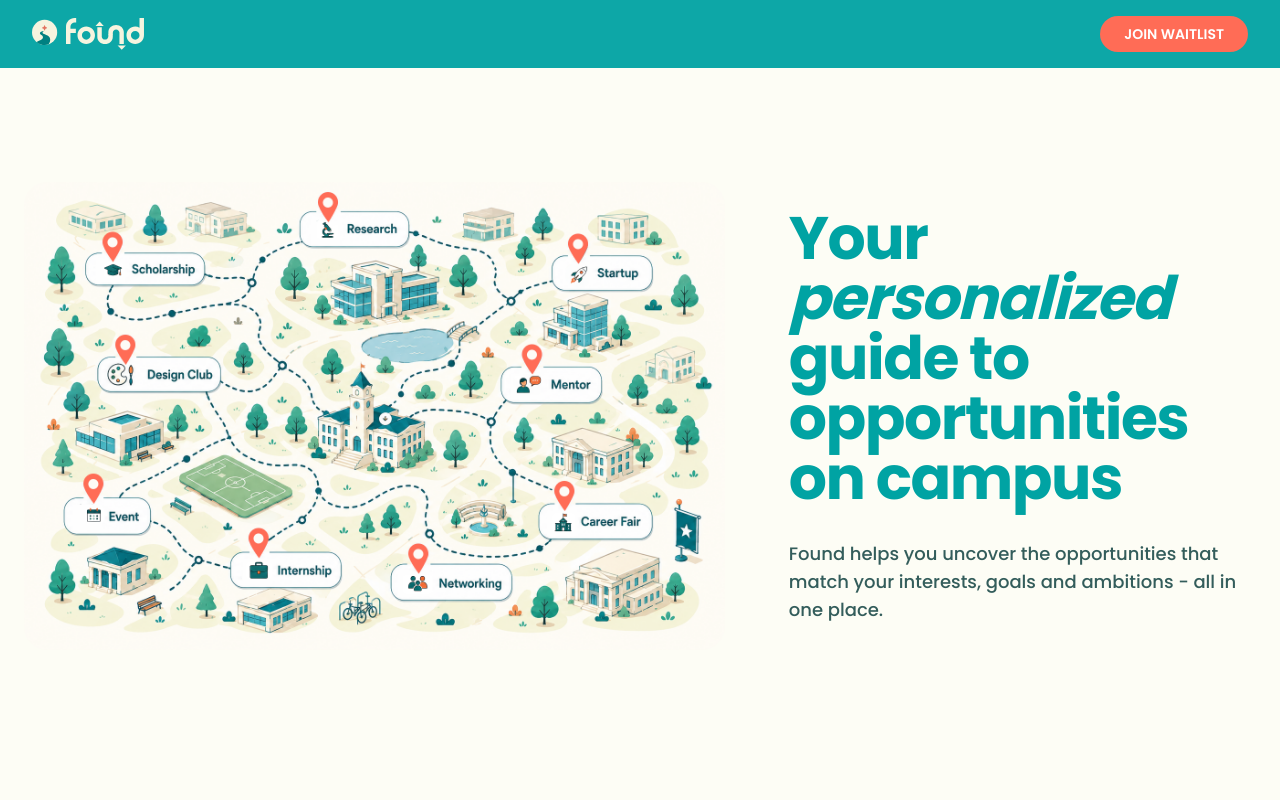
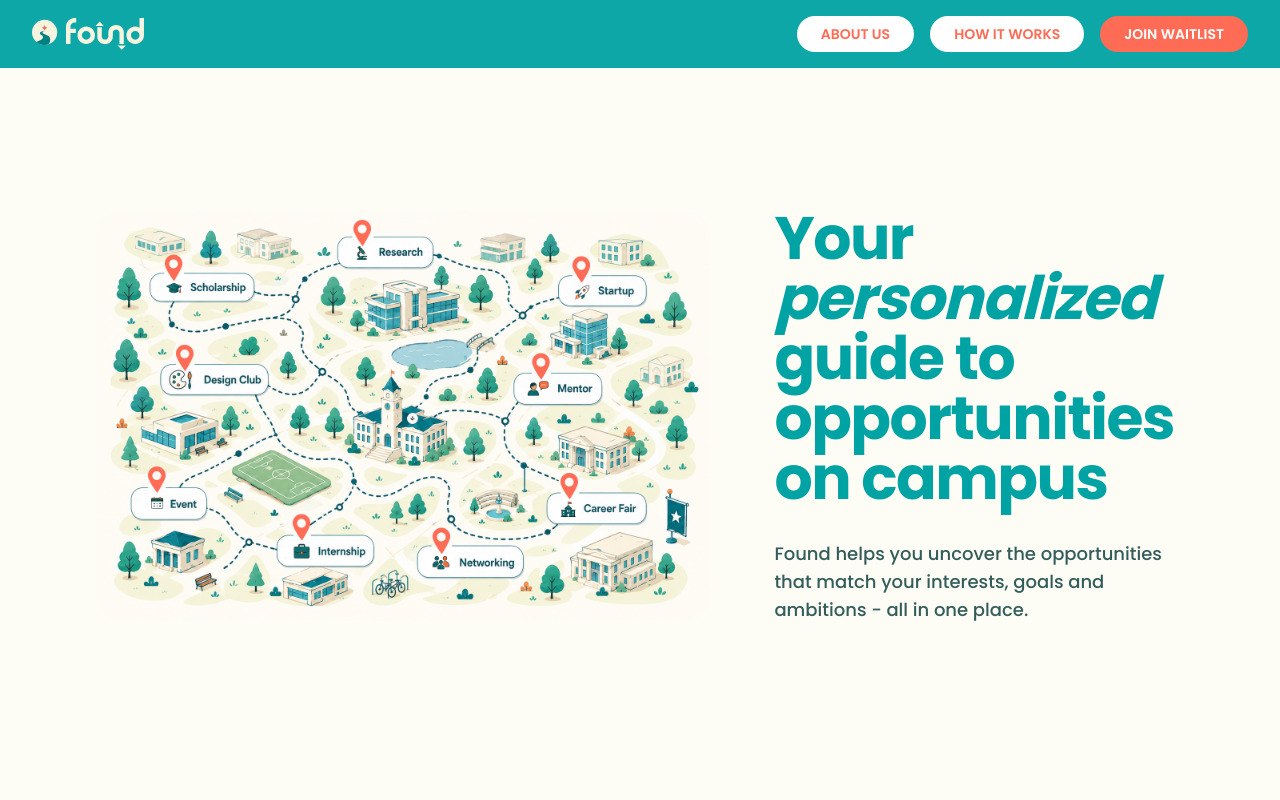
Before and after one commit to found0000/found, a React (Vite) app: page / in a window 1280 px wide. Shown: the top 800 px of the page. Built offline with nearby package versions, Linux system fonts and the light colour scheme.

Commit message:
final changes

```diff
--- a/index.html
+++ b/index.html
@@ -4,7 +4,7 @@
     <meta charset="UTF-8" />
     <link rel="icon" type="image/svg+xml" href="/favicon.svg" />
     <meta name="viewport" content="width=device-width, initial-scale=1.0" />
-    <title>found</title>
+    <title>Found</title>
   </head>
   <body>
     <div id="root"></div>
--- a/src/components/About.jsx
+++ b/src/components/About.jsx
@@ -3,7 +3,7 @@ import aboutTree from '../assets/about-tree.png';
 
 const About = () => {
   return (
-    <section className="w-full bg-cream pt-16 md:pt-24 pb-24 md:pb-36 px-6">
+    <section id="about" className="w-full bg-cream pt-16 md:pt-24 pb-24 md:pb-36 px-6">
       <div className="max-w-6xl mx-auto flex flex-col lg:flex-row items-center justify-center gap-12 lg:gap-24">
 
         {/* Left Side: Illustration */}
@@ -24,7 +24,7 @@ const About = () => {
             <h2 className="text-2xl lg:text-4xl font-semibold tracking-[0.1em]">WHAT IS FOUND ?</h2>
           </div>
           <p className="text-sm md:text-base lg:text-xl font-regular leading-relaxed max-w-[320px] md:max-w-[470px] text-dark-teal/80 text-left">
-            We believe the best opportunities on your campus shouldn't be hidden. That’s why we’re building a better way to discover campus-specific opportunities, and navigate college with confidence.
+            We believe the best opportunities on your campus shouldn't be hidden. Found brings your campus's opportunities together in one place—personalized to your interests and goals, so you never miss the opportunities that matter most.
           </p>
         </div>
 
--- a/src/components/FAQ.jsx
+++ b/src/components/FAQ.jsx
@@ -4,8 +4,8 @@ const FAQ = () => {
   const [openIndex, setOpenIndex] = useState(-1); // All closed by default
 
   const faqs = [
-    { question: "What exactly is this?", answer: "We're building a platform to help students discover opportunities, explore career pathways and connect with other students who can help them reach their goals." },
-    { question: "What kind of opportunities are available?", answer: "Things like internships, research positions, scholarships, fellowships, campus organizations, competitions, events would be recommended based on your profile." },
+    { question: "What exactly is this?", answer: "Found is a platform that helps students discover opportunities on their campus, explore the paths others have taken to reach similar goals, and learn from students who've already been there." },
+    { question: "What kind of opportunities are available?", answer: "Found recommends opportunities on your campus relevant to your interests and goals, including research positions, scholarships, fellowships, campus organizations, competitions, leadership programs, internships and events." },
     { question: "How is this different from LinkedIn or Handshake?", answer: "LinkedIn helps you build a professional attire. Handshake helps you find jobs. We're focused on helping students navigate college by discovering opportunities, pathways and people relevant to their goals." },
     { question: "Is this only for Penn State Students?", answer: "We're starting by learning from and building for Penn State Students, but our vision extends beyond a single campus." },
     { question: "How much does it cost?", answer: "The early version is completely free for students." },
--- a/src/components/Hero.jsx
+++ b/src/components/Hero.jsx
@@ -9,7 +9,7 @@ const Hero = () => {
   return (
     <section className="relative w-full min-h-screen bg-cream flex items-center justify-center overflow-hidden pt-28 pb-20">
 
-      <div className="w-full max-w-[90rem] mx-auto px-6 flex flex-col-reverse md:flex-row items-center justify-between gap-12 md:gap-16 z-10">
+      <div className="w-full max-w-[90rem] mx-auto px-8 md:px-16 lg:px-24 flex flex-col-reverse md:flex-row items-center justify-between gap-12 md:gap-16 z-10">
 
         {/* Left Column: Map & Button */}
         <div className="w-full md:w-[55%] lg:w-[60%] relative flex justify-center items-center">
--- a/src/components/HowItWorks.jsx
+++ b/src/components/HowItWorks.jsx
@@ -12,7 +12,7 @@ const HowItWorks = () => {
   ];
 
   return (
-    <section className="w-full bg-cream pt-16 pb-16 md:pt-32 md:pb-24 px-6 overflow-hidden">
+    <section id="how-it-works" className="w-full bg-cream pt-16 pb-16 md:pt-32 md:pb-24 px-6 overflow-hidden">
       <div className="max-w-7xl mx-auto">
 
         <h2 className="text-3xl md:text-5xl font-bold text-center text-dark-teal mb-10 md:mb-20 tracking-wider">
--- a/src/components/Navbar.jsx
+++ b/src/components/Navbar.jsx
@@ -1,9 +1,17 @@
-import React from 'react';
+import React, { useState } from 'react';
 import logo from '../assets/logo.svg';
 
 const Navbar = () => {
+  const [isMobileMenuOpen, setIsMobileMenuOpen] = useState(false);
+
+  const handleScroll = (id) => {
+    document.getElementById(id)?.scrollIntoView({ behavior: 'smooth' });
+    setIsMobileMenuOpen(false);
+  };
+
   return (
-    <nav className="fixed top-0 left-0 w-full z-50 px-8 py-4 flex justify-between items-center bg-primary-teal bg-opacity-95 backdrop-blur-sm">
+    <nav className="fixed top-0 left-0 w-full z-50 px-6 md:px-8 py-4 bg-primary-teal bg-opacity-95 backdrop-blur-sm">
+      <div className="flex justify-between items-center w-full relative">
         <div className="flex items-center">
           {/* We use an img tag with the SVG imported. Fallback text if missing */}
           <img
@@ -18,12 +26,68 @@ const Navbar = () => {
           <span className="hidden text-white font-bold text-xl">found</span>
         </div>
 
+        {/* Desktop Buttons */}
+        <div className="hidden md:flex items-center gap-4">
           <button
-        className="bg-accent-coral text-white px-6 py-2 rounded-full font-semibold text-sm hover:bg-cream transition-colors"
-        onClick={() => document.getElementById('waitlist-form')?.scrollIntoView({ behavior: 'smooth' })}
+            className="bg-white text-accent-coral px-6 py-2 rounded-full font-semibold text-sm hover:bg-cream transition-colors"
+            onClick={() => handleScroll('about')}
+          >
+            ABOUT US
+          </button>
+          <button
+            className="bg-white text-accent-coral px-6 py-2 rounded-full font-semibold text-sm hover:bg-cream transition-colors"
+            onClick={() => handleScroll('how-it-works')}
+          >
+            HOW IT WORKS
+          </button>
+          <button
+            className="bg-accent-coral text-white px-6 py-2 rounded-full font-semibold text-sm hover:bg-white hover:text-accent-coral transition-colors"
+            onClick={() => handleScroll('waitlist-form')}
           >
             JOIN WAITLIST
           </button>
+        </div>
+
+        {/* Mobile Toggle & CTA */}
+        <div className="flex md:hidden items-center gap-3">
+          <button
+            className="bg-accent-coral text-white px-4 py-2 rounded-full font-semibold text-xs hover:bg-white hover:text-accent-coral transition-colors"
+            onClick={() => handleScroll('waitlist-form')}
+          >
+            JOIN WAITLIST
+          </button>
+          <button
+            className="text-white p-1 focus:outline-none"
+            onClick={() => setIsMobileMenuOpen(!isMobileMenuOpen)}
+          >
+            <svg className="w-7 h-7" fill="none" stroke="currentColor" viewBox="0 0 24 24">
+              {isMobileMenuOpen ? (
+                <path strokeLinecap="round" strokeLinejoin="round" strokeWidth={2} d="M6 18L18 6M6 6l12 12" />
+              ) : (
+                <path strokeLinecap="round" strokeLinejoin="round" strokeWidth={2} d="M4 6h16M4 12h16M4 18h16" />
+              )}
+            </svg>
+          </button>
+        </div>
+      </div>
+
+      {/* Mobile Dropdown Menu */}
+      {isMobileMenuOpen && (
+        <div className="md:hidden absolute top-full left-0 w-full bg-primary-teal border-t border-white/10 py-4 px-6 flex flex-col gap-4 shadow-xl">
+          <button
+            className="bg-white text-accent-coral px-6 py-3 rounded-full font-semibold text-sm w-full transition-colors shadow-sm"
+            onClick={() => handleScroll('about')}
+          >
+            ABOUT US
+          </button>
+          <button
+            className="bg-white text-accent-coral px-6 py-3 rounded-full font-semibold text-sm w-full transition-colors shadow-sm"
+            onClick={() => handleScroll('how-it-works')}
+          >
+            HOW IT WORKS
+          </button>
+        </div>
+      )}
     </nav>
   );
 };
```
Also changed, not shown: src/components/Features.jsx (+11 -11 lines). Lines whose indentation alone changed are shown as unchanged.
